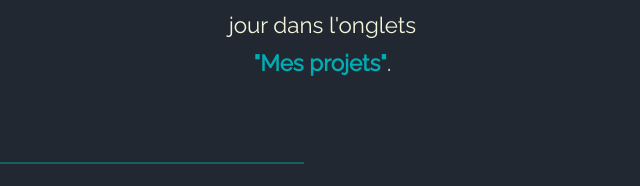
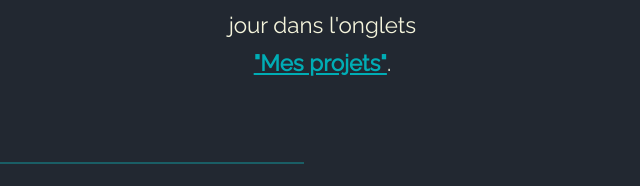
Before and after one commit to Yannick-nguessan/Personnal-website, a plain HTML site: page index.html in a window 1280 px wide. Shown: the part 731-917 px from the top of the page, 586-1226 px from the left. Drawn offline with nearby package versions, Linux system fonts and the light colour scheme.

Commit message:
Update index.html

```diff
--- a/index.html
+++ b/index.html
@@ -60,7 +60,7 @@
         J'ai toujours eu envie de me lancer dans ce domaine mais je me trouvais toujours des excuses .
         En Aout 2022 , Je me décide enfin à apprendre ces compétences via à des cours en ligne sur <span>UDEMY</span>  .
         Je me  forme actuellemnt dans <span>la programation WEB </span> <br>
-        Vous trouverez mes projets réalisés jusqu'à ce jour dans l'onglets <br>  <a class="linkProjet"  href="#projects"><span>"Mes projets"</span></a>.
+        Vous trouverez mes projets réalisés jusqu'à ce jour dans l'onglets <br>  <a class="link"  href="#projects"><span>"Mes projets"</span></a>.
       </p>
           </div>
 
```
